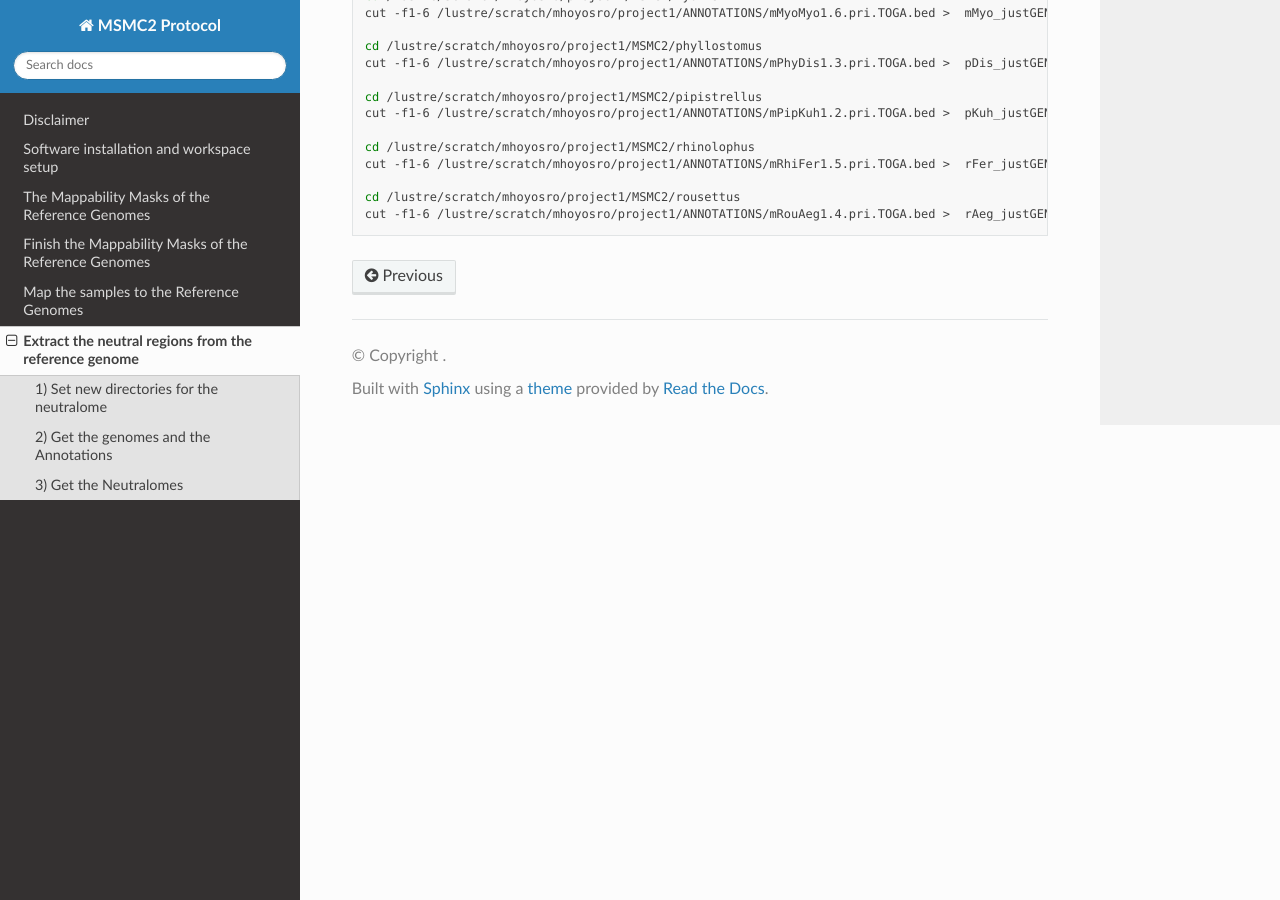
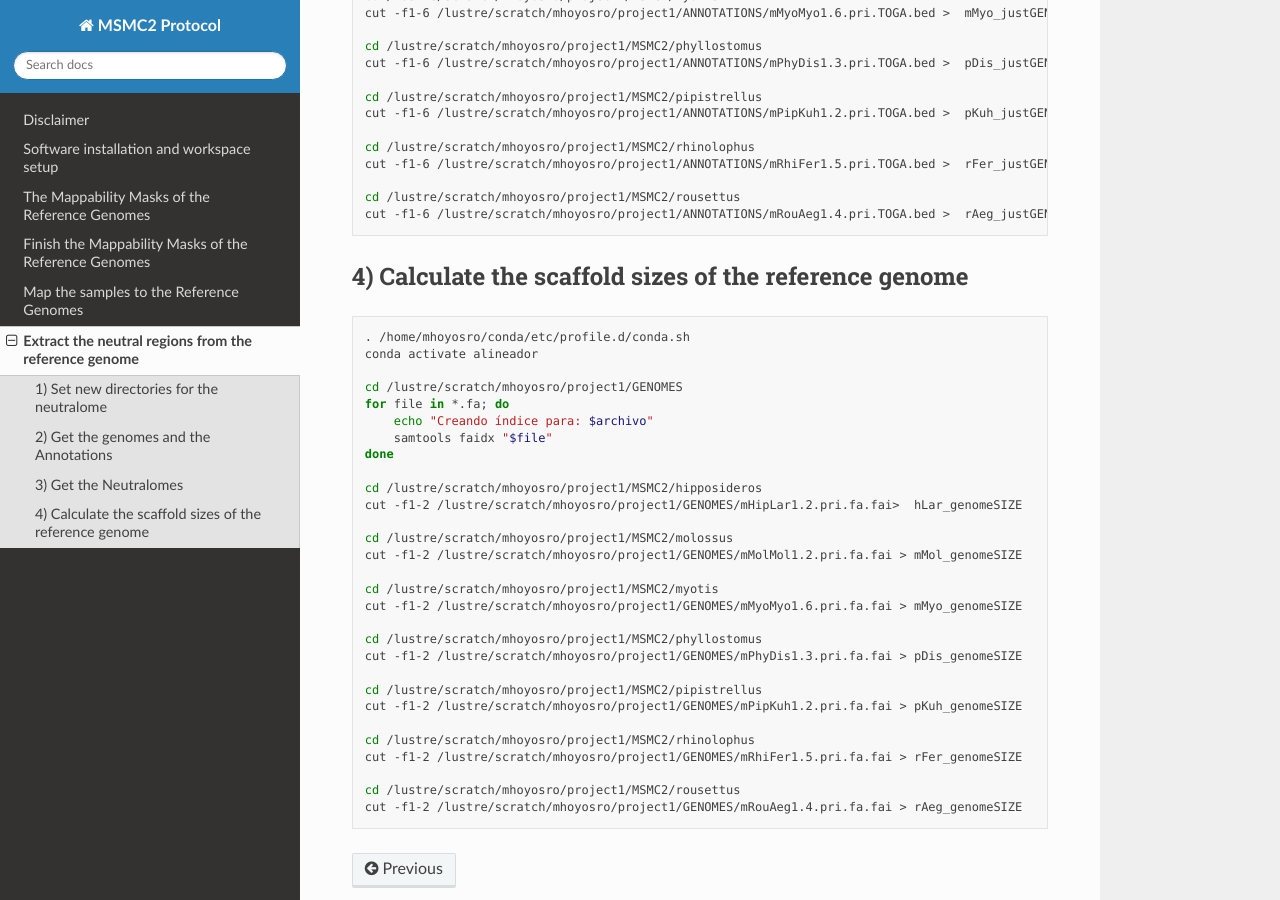
Before and after one commit to hoyosmanuel/MSMC2-Protocol, a Sphinx documentation site: the page built from docs/source/05_Data_Processing_4.rst, in a window 1280 px wide and 900 px high, scrolled down 1536 px. Built offline with Sphinx 7.4.7 and the Read the Docs theme 3.1.0, drawn with Linux system fonts in a browser that asks for light colours.

Commit message:
Update 05_Data_Processing_4.rst

```diff
--- a/docs/source/05_Data_Processing_4.rst
+++ b/docs/source/05_Data_Processing_4.rst
@@ -66,3 +66,38 @@ Extract the neutral regions from the reference genome
 
 	cd /lustre/scratch/mhoyosro/project1/MSMC2/rousettus
 	cut -f1-6 /lustre/scratch/mhoyosro/project1/ANNOTATIONS/mRouAeg1.4.pri.TOGA.bed >  rAeg_justGENES.bed
+
+
+4) Calculate the scaffold sizes of the reference genome
+--------------------------------------------------------
+.. code-block:: bash
+
+	. /home/mhoyosro/conda/etc/profile.d/conda.sh
+	conda activate alineador
+
+	cd /lustre/scratch/mhoyosro/project1/GENOMES
+	for file in *.fa; do
+	    echo "Creando índice para: $archivo"
+	    samtools faidx "$file"
+	done
+
+	cd /lustre/scratch/mhoyosro/project1/MSMC2/hipposideros
+	cut -f1-2 /lustre/scratch/mhoyosro/project1/GENOMES/mHipLar1.2.pri.fa.fai>  hLar_genomeSIZE
+
+	cd /lustre/scratch/mhoyosro/project1/MSMC2/molossus
+	cut -f1-2 /lustre/scratch/mhoyosro/project1/GENOMES/mMolMol1.2.pri.fa.fai > mMol_genomeSIZE
+
+	cd /lustre/scratch/mhoyosro/project1/MSMC2/myotis
+	cut -f1-2 /lustre/scratch/mhoyosro/project1/GENOMES/mMyoMyo1.6.pri.fa.fai > mMyo_genomeSIZE
+
+	cd /lustre/scratch/mhoyosro/project1/MSMC2/phyllostomus
+	cut -f1-2 /lustre/scratch/mhoyosro/project1/GENOMES/mPhyDis1.3.pri.fa.fai > pDis_genomeSIZE
+
+	cd /lustre/scratch/mhoyosro/project1/MSMC2/pipistrellus
+	cut -f1-2 /lustre/scratch/mhoyosro/project1/GENOMES/mPipKuh1.2.pri.fa.fai > pKuh_genomeSIZE
+
+	cd /lustre/scratch/mhoyosro/project1/MSMC2/rhinolophus
+	cut -f1-2 /lustre/scratch/mhoyosro/project1/GENOMES/mRhiFer1.5.pri.fa.fai > rFer_genomeSIZE
+
+	cd /lustre/scratch/mhoyosro/project1/MSMC2/rousettus
+	cut -f1-2 /lustre/scratch/mhoyosro/project1/GENOMES/mRouAeg1.4.pri.fa.fai > rAeg_genomeSIZE
```
